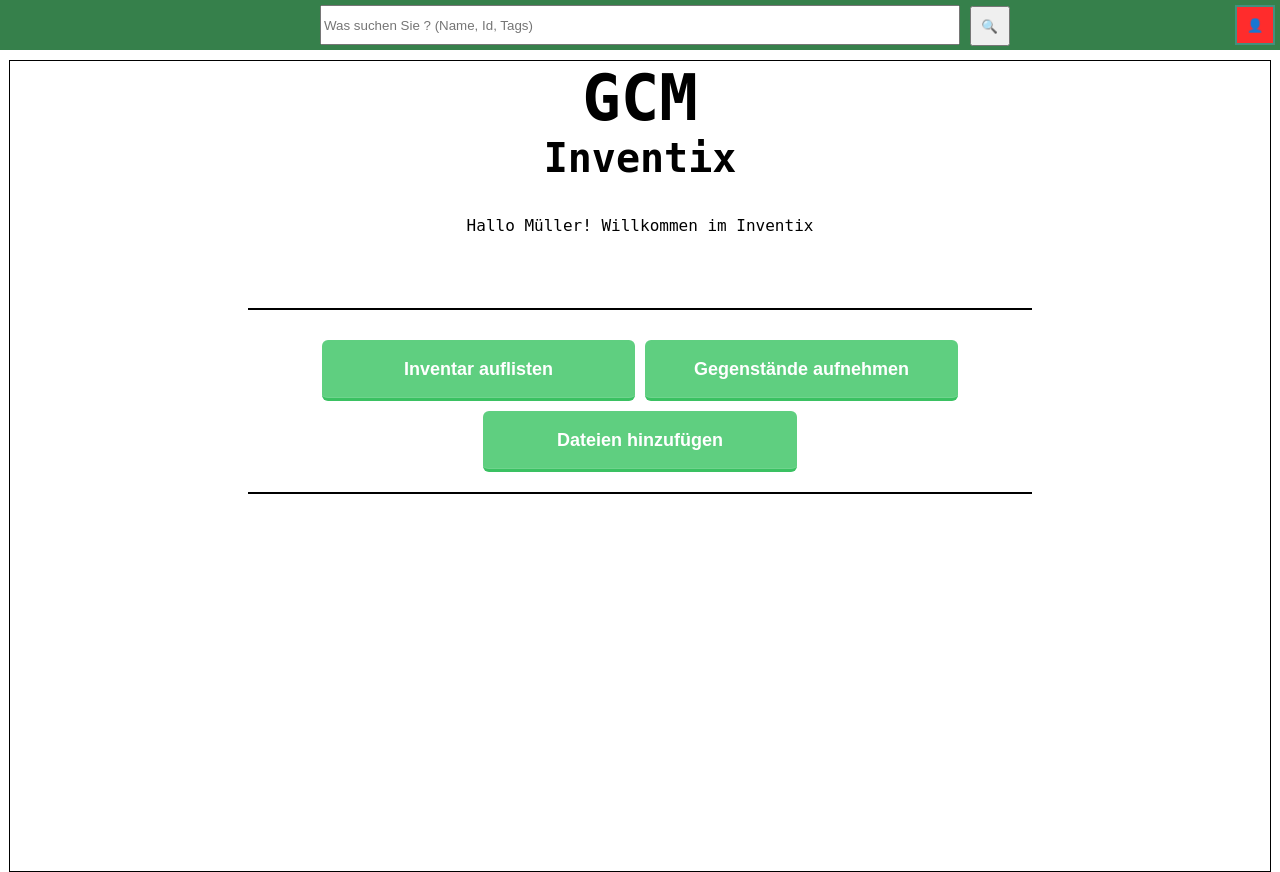
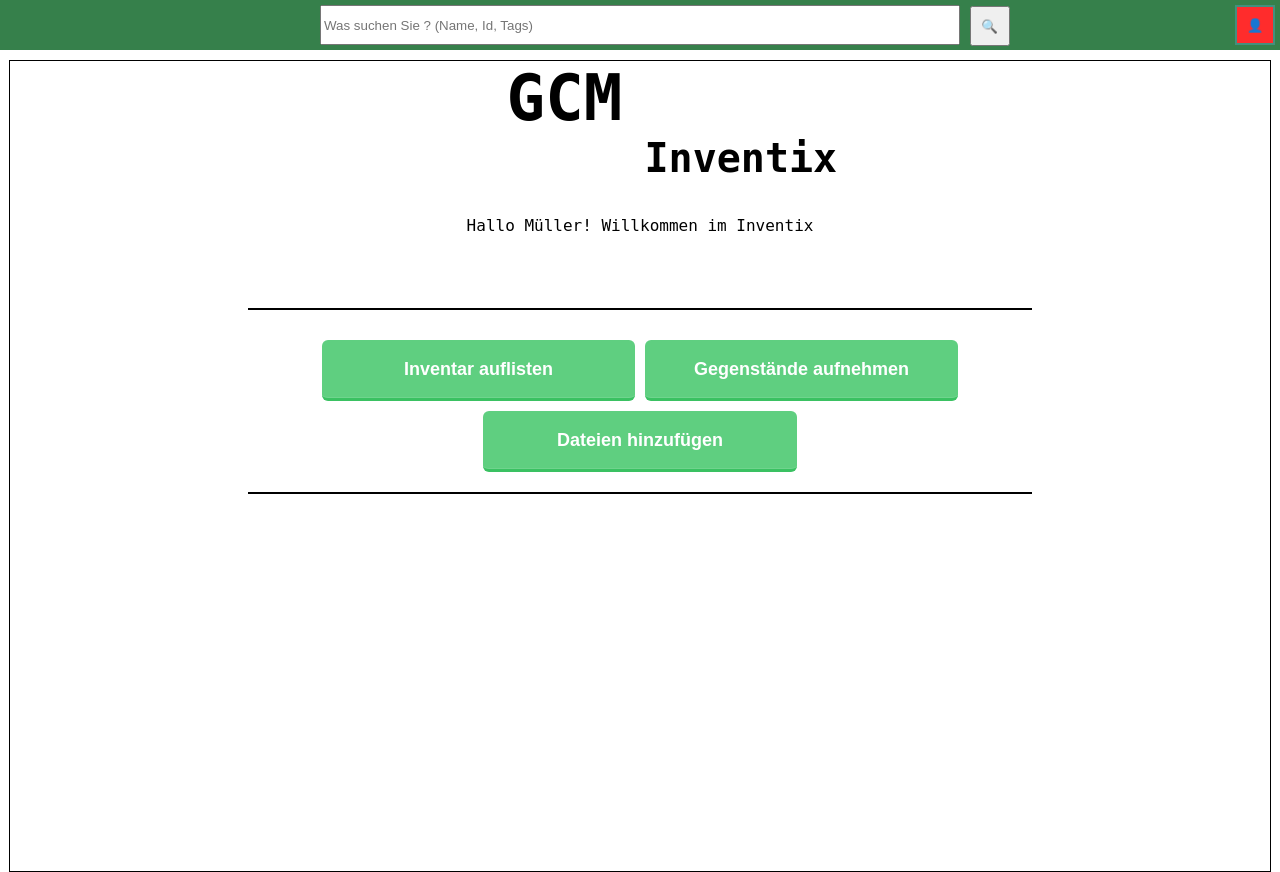
Before and after one commit to gruener-campus-malchow/inventix, a PHP site: page /index.html in a window 1280 px wide. Run offline with PHP 8.4, Linux system fonts and the light colour scheme; some web fonts are replaced.

Commit message:
Profil-Wrapper hinzugefügt + Alle Seiten weitesgehend CCS-siert

```diff
--- a/HTML/style.css
+++ b/HTML/style.css
@@ -240,21 +240,23 @@ div.mid_wrap{
 }
 
 h1.header{
+   z-index: -1;
+    margin-left: 10px;
     font-size: 5vw;
     height: fit-content;
     margin: 0px;
     padding: 0px;
     right: 6%;
-
-    position: static;
+    position: relative;
 }
 h1.subheader{
+	z-index: -1;
    font-size: 250%;
     height: min-content;
     margin: 0px;
     padding: 0px;
     right: -8%;
-    position: static;
+    position: relative;
     width: min-content;
 }
 
```
